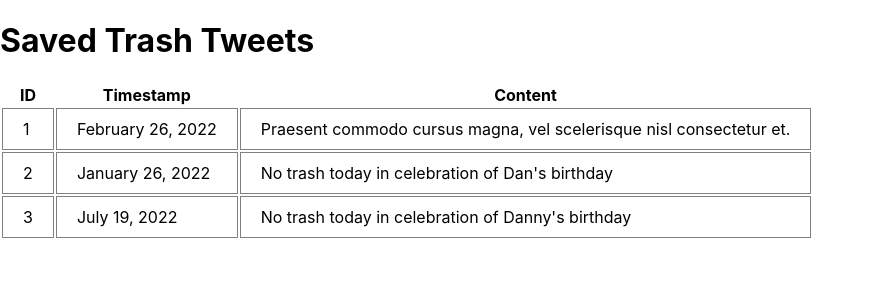
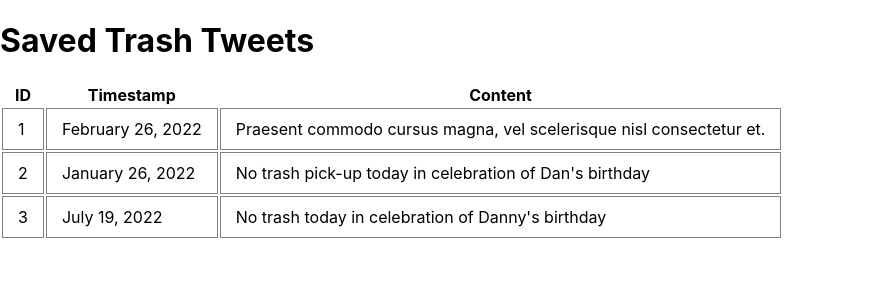
Before and after one commit to d-otis/tweet-streets-react, a React (Create React App) app: page /tweets in a window 1280 px wide. Shown: the top 300 px of the page, without its empty margins (0-873 px from the left). Built offline with nearby package versions, Linux system fonts and the light colour scheme.

Commit message:
padding changes

```diff
--- a/src/components/Tweets/Tweets.jsx
+++ b/src/components/Tweets/Tweets.jsx
@@ -11,7 +11,7 @@ let tweets = [
   {
     id: 2,
     timestamp: "January 26, 2022",
-    content: "No trash today in celebration of Dan's birthday"
+    content: "No trash pick-up today in celebration of Dan's birthday"
   },
   {
     id: 3,
--- a/src/components/Tweets/Tweets.styles.js
+++ b/src/components/Tweets/Tweets.styles.js
@@ -6,7 +6,7 @@ const Table = styled.table`
 
 const TableData = styled.td`
   border: 1px solid grey;
-  padding: 10px 20px;
+  padding: 10px 15px;
 `;
 
 export { Table, TableData };
```
